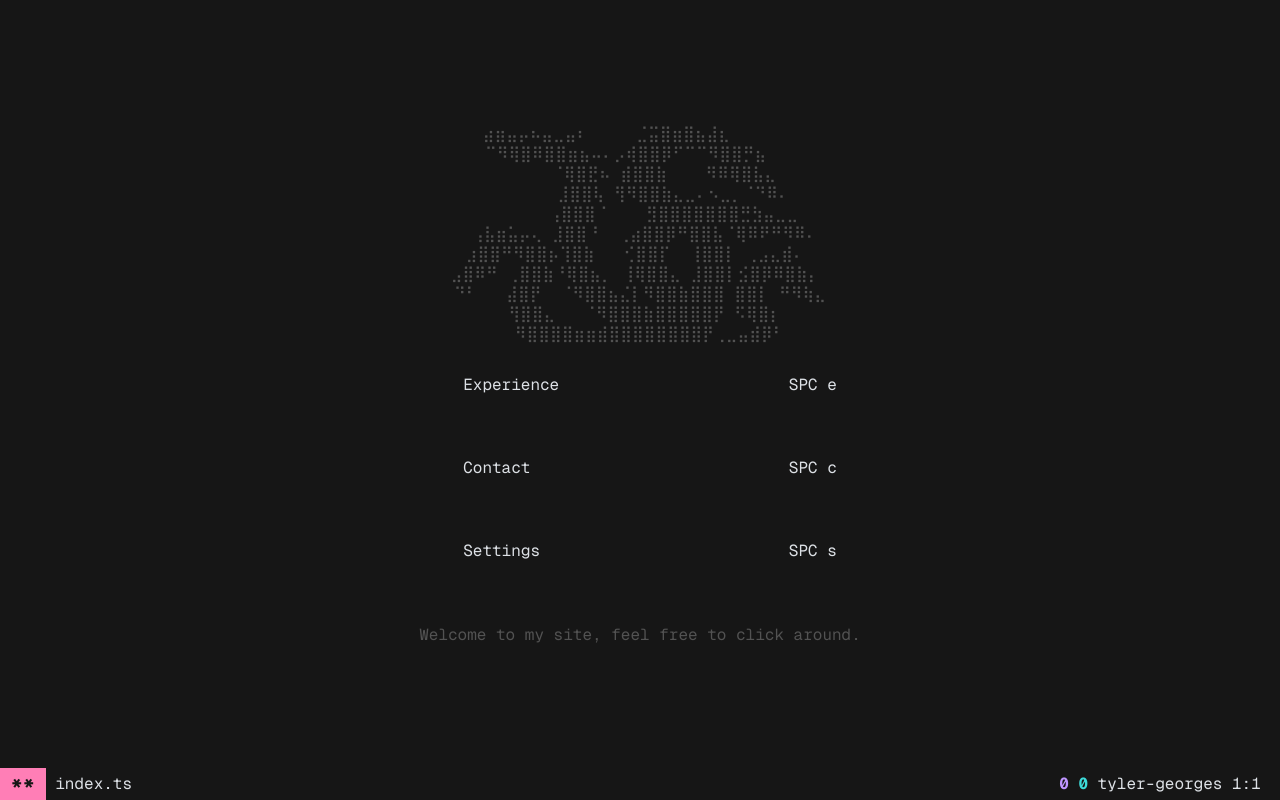
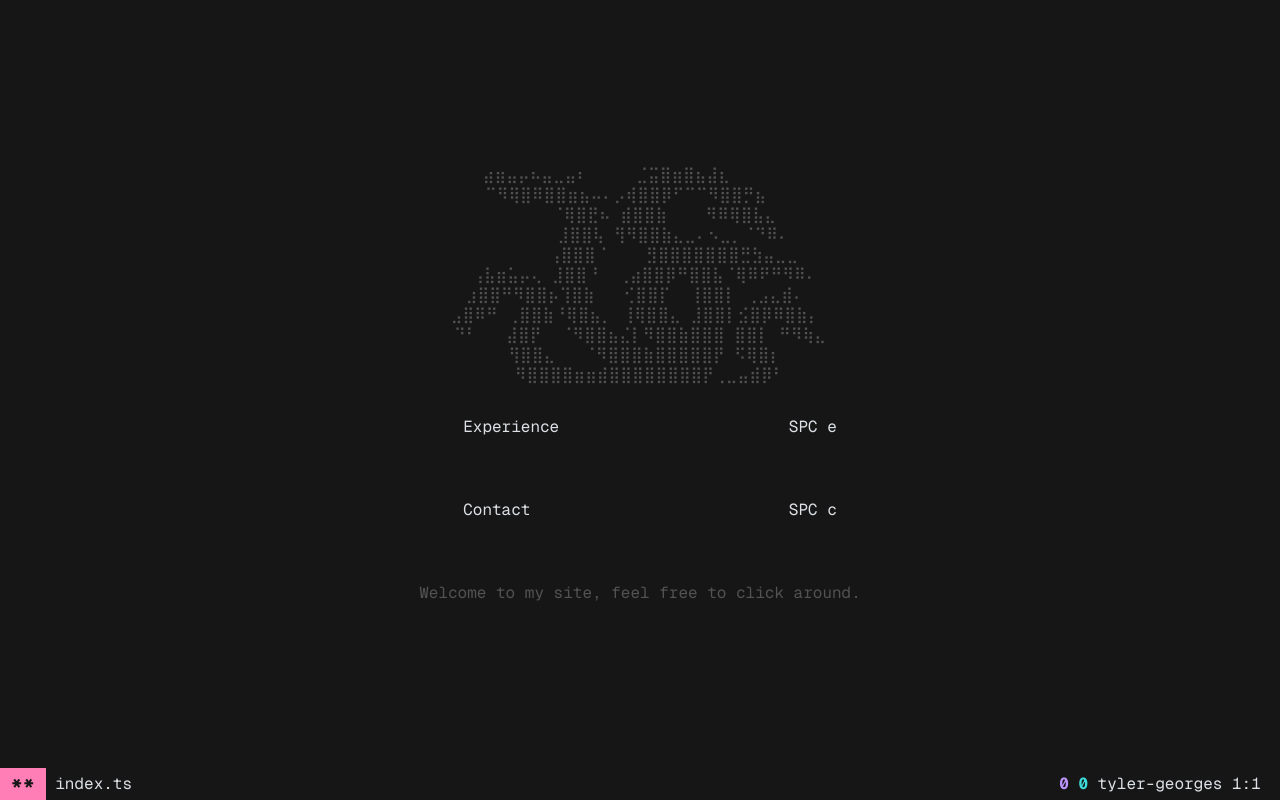
Before and after one commit to tylergeorges/website, a Next.js app: page / in a window 1280 px wide. Built offline with nearby package versions, Linux system fonts and the light colour scheme; a web font is replaced by a local one.

Commit message:
refactor: remove settings option

```diff
--- a/src/components/site-nav.tsx
+++ b/src/components/site-nav.tsx
@@ -25,9 +25,6 @@ export const SiteNav = () => {
     },
     'space+c': () => {
       handleContactClick();
-    },
-    'space+s': () => {
-      console.log('open settings');
     }
   });
 
@@ -48,13 +45,6 @@ export const SiteNav = () => {
         </NavOptionLabel>
         SPC c
       </NavOption>
-
-      <NavOption>
-        <NavOptionLabel>
-          <i className="nf-fa-gear nf size-fit text-[19px] leading-none" /> Settings
-        </NavOptionLabel>
-        SPC s
-      </NavOption>
     </ul>
   );
 };
```
